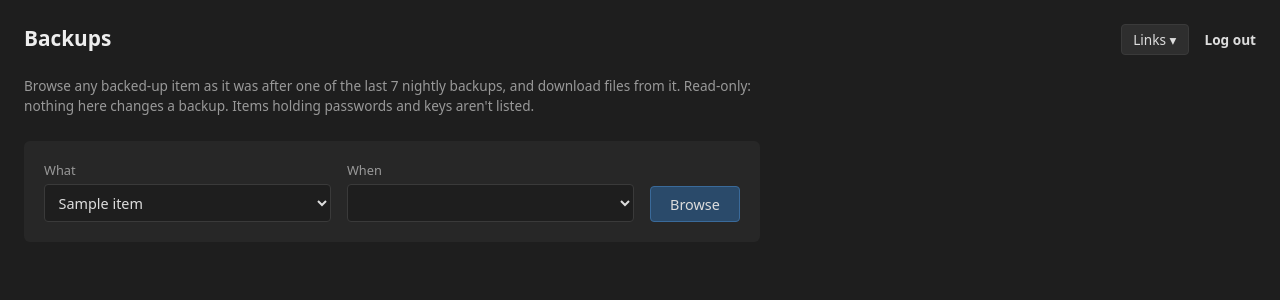
After one commit to cholten99/daves-server-dashboard, a Flask app: template app/templates/backups.html in a window 1280 px wide. The commit adds this page. Shown: the top 300 px of the page. Run offline with Flask 3, Linux system fonts and the light colour scheme; the template is opened without the code that fills it: most values are stand-ins (such as "Sample title", 1, 10 or a date in 2020); lists and menus that the app fills with data are empty.

Commit message:
Add Backups browser; replace forgeable cookie login with a signed session
/backups: pick a backup.yml item and a night (now, or any of the last 7),
browse it as it was then, search file names, download files. Read-only,
from HD1, using server-scripts' own history helpers. Credential items are
not listed. Added to the Links menu on the dashboard and projects pages.

Login was a fixed cookie value (dsd_auth=granted) that anyone could set,
and the password and secret key were hard-coded defaults in this public
repo -- not acceptable once the dashboard serves backed-up files. The
password and session key now come from /home/dave/secrets/, and login is
a signed Flask session.

Co-Authored-By: Claude Opus 5.5 <noreply@anthropic.com>

```diff
--- a/app/app.py
+++ b/app/app.py
@@ -1,5 +1,6 @@
 import gzip
 import glob
+import hmac
 import html as html_lib
 import http.cookiejar
 import json
@@ -15,14 +16,36 @@ from datetime import datetime, timedelta, timezone
 from html.parser import HTMLParser
 
 from guessit import guessit as _guessit
-from flask import Flask, request, redirect, url_for, render_template, make_response, jsonify
+from flask import (Flask, request, redirect, url_for, render_template, jsonify,
+                   send_file, session)
 
 app = Flask(__name__)
-app.secret_key = os.environ.get('SECRET_KEY', 'dsd-static-key-2026')
-
-PASSWORD    = os.environ.get('DASHBOARD_PASSWORD', 'watchingdaves2026')
-COOKIE_NAME = 'dsd_auth'
-COOKIE_VAL  = 'granted'
+
+# Overridable only so a test instance can run with throwaway values
+SECRETS_DIR = os.environ.get('DSD_SECRETS_DIR', '/home/dave/secrets')
+
+
+def _read_secret(name):
+    with open(os.path.join(SECRETS_DIR, name)) as f:
+        return f.read().strip()
+
+
+# Both used to be hard-coded defaults here, and this repo is public on GitHub,
+# so the password was readable by anyone -- and login was a fixed cookie value
+# (dsd_auth=granted) that anyone could set without the password at all.
+# Found 2026-10-22 when adding the Backups page, which serves backed-up files.
+# Now: the password and session-signing key live only in the secrets store,
+# and login is a signed Flask session that can't be forged without the key.
+app.secret_key = _read_secret('dashboard_secret_key')
+PASSWORD = _read_secret('dashboard_password')
+app.config.update(
+    PERMANENT_SESSION_LIFETIME=timedelta(days=30),
+    SESSION_COOKIE_HTTPONLY=True,
+    SESSION_COOKIE_SAMESITE='Lax',
+    # Only ever served over HTTPS (Cloudflare tunnel); DSD_INSECURE_COOKIES=1
+    # is for testing on 127.0.0.1 without it.
+    SESSION_COOKIE_SECURE=os.environ.get('DSD_INSECURE_COOKIES') != '1',
+)
 
 FINDINGS_LOG   = '/home/dave/projects/server-scripts/audit-findings.log'
 FINDINGS_ROTATED_GLOB = '/home/dave/projects/server-scripts/audit-findings.log.*.gz'
@@ -101,7 +124,7 @@ SEVERITY_RANK = {'CRITICAL': 3, 'HIGH': 2, 'MEDIUM': 1, 'LOW': 0}
 # ── Auth ──────────────────────────────────────────────────────────────────────
 
 def authed():
-    return request.cookies.get(COOKIE_NAME) == COOKIE_VAL
+    return session.get('authed') is True
 
 
 # ── Helpers ───────────────────────────────────────────────────────────────────
@@ -1293,6 +1316,169 @@ def build_dashboard():
     }
 
 
+# ── Backup browser ────────────────────────────────────────────────────────────
+#
+# Read-only view of any step-1 backup item (backup.yml) as it was after any
+# kept night's run, from HD1. Reuses server-scripts' own history helpers so
+# this can't drift from how backup.py writes history and restore.py reads it
+# (see BACKUP-HISTORY-PLAN.md there): a night's manifest says which files
+# existed; each one's version from that night is either still in the mirror
+# or in changes/<first later night that replaced or deleted it>/.
+
+SERVER_SCRIPTS_DIR = '/home/dave/projects/server-scripts'
+BACKUP_MANAGED_ROOT = '/mnt/portable1/managed/'
+BACKUP_KEEP_NIGHTS = 7
+# Items that are credentials rather than data: one web login away from every
+# key on the server is too close. restore.py still reaches them.
+BACKUP_HIDDEN_DESTS = {
+    '/mnt/portable1/managed/config/secrets/',
+    '/mnt/portable1/managed/config/ssh-backup/',
+    '/mnt/portable1/managed/config/cloudflared/',
+    '/mnt/portable1/managed/config/whatsapp-bot-auth/',
+}
+BACKUP_SEARCH_LIMIT = 500
+
+import sys as _sys
+if SERVER_SCRIPTS_DIR not in _sys.path:
+    _sys.path.insert(0, SERVER_SCRIPTS_DIR)
+import backup as _bk  # noqa: E402  (server-scripts' backup.py)
+
+_manifest_cache = {}
+
+
+def human_size(n):
+    if n is None or n < 0:
+        return '—'
+    for unit in ('B', 'KB', 'MB', 'GB'):
+        if n < 1024 or unit == 'GB':
+            return f'{n:.0f} {unit}' if unit == 'B' else f'{n:.1f} {unit}'
+        n /= 1024
+
+
+def backup_items():
+    """[(slug, action)] for every browsable step-1 item, in backup.yml order."""
+    import yaml
+    with open(os.path.join(SERVER_SCRIPTS_DIR, 'backup.yml')) as f:
+        actions = yaml.safe_load(f).get('actions', [])
+    items = []
+    for a in actions:
+        if (a.get('enabled') and a.get('history_dir') and a['type'] in ('rsync', 'rclone')
+                and a['destination'].startswith(BACKUP_MANAGED_ROOT)
+                and a['destination'] not in BACKUP_HIDDEN_DESTS):
+            items.append((_bk.manifest_path(a, 'x').rsplit('/', 1)[1][:-len('.tsv.gz')], a))
+    return items
+
+
+def backup_item_label(name):
+    """'Rclone Google Drive (Annie)' -> 'Google Drive: Annie', 'Rsync ~/scratch
+    to portable HD #1' -> '~/scratch': the job names describe the copy step,
+    the page only needs to say what was copied."""
+    m = re.fullmatch(r'Rclone Google Drive \((.+)\)', name)
+    if m:
+        return f'Google Drive: {m.group(1)}'
+    name = re.sub(r'^(Backup|Rsync|Copy) ', '', name)
+    name = re.sub(r' to portable HD #1$', '', name)
+    first = name.split(' ', 1)[0]
+    # Capitalise 'alobear', but leave deliberate casing like 'qBittorrent'
+    if first.islower():
+        name = name[:1].upper() + name[1:]
+    return name
+
+
+def backup_item(slug):
+    return next((a for s, a in backup_items() if s == slug), None)
+
+
+def backup_nights(action):
+    """Nights (newest first) that have a manifest for this item, i.e. can be
+    browsed, limited to the kept window."""
+    nights = _bk.list_nights('local', _bk.history_root(action))
+    have = [n for n in nights if os.path.exists(_bk.manifest_path(action, n))]
+    return list(reversed(have))[:BACKUP_KEEP_NIGHTS]
+
+
+def _night_manifest(action, night):
+    key = (action['name'], night)
+    if key not in _manifest_cache:
+        if len(_manifest_cache) > 20:
+            _manifest_cache.clear()
+        _manifest_cache[key] = _bk.read_manifest(action, night)
+    return _manifest_cache[key]
+
+
+def _clean_rel(rel):
+    """Normalise a user-supplied relative path; None if it tries to escape."""
+    rel = (rel or '').strip('/')
+    parts = [p for p in rel.split('/') if p not in ('', '.')]
+    if any(p == '..' for p in parts):
+        return None
+    return '/'.join(parts)
+
+
+def backup_listing(action, night, rel):
+    """(folders, files) directly inside rel as of night ('now' for the live
+    mirror). folders: [name]; files: [(name, size)]. None if rel isn't a
+    folder that existed then."""
+    if night == 'now':
+        base = os.path.join(action['destination'], rel)
+        if not os.path.isdir(base):
+            # An item added to backup.yml has no folder until its first run
+            return ([], []) if not rel else None
+        folders, files = [], []
+        for e in os.scandir(base):
+            if e.is_dir(follow_symlinks=False):
+                folders.append(e.name)
+            elif e.is_file(follow_symlinks=False):
+                files.append((e.name, e.stat(follow_symlinks=False).st_size))
+        return sorted(folders, key=str.lower), sorted(files, key=lambda f: f[0].lower())
+    manifest = _night_manifest(action, night)
+    if manifest is None:
+        return None
+    prefix = rel + '/' if rel else ''
+    folders, files = set(), []
+    for path, size in manifest.items():
+        if not path.startswith(prefix):
+            continue
+        rest = path[len(prefix):]
+        if '/' in rest:
+            folders.add(rest.split('/', 1)[0])
+        else:
+            files.append((rest, size))
+    if rel and not folders and not files:
+        return None
+    return sorted(folders, key=str.lower), sorted(files, key=lambda f: f[0].lower())
+
+
+def backup_search(action, night, query):
+    """[(relpath, size)] whose file name contains query (case-insensitive)."""
+    q = query.lower()
+    if night == 'now':
+        rows = ((p, s) for p, s, _ in _bk.list_files('local', action['destination']))
+    else:
+        rows = (_night_manifest(action, night) or {}).items()
+    hits = [(p, s) for p, s in rows if q in os.path.basename(p).lower()]
+    return sorted(hits, key=lambda h: h[0].lower())[:BACKUP_SEARCH_LIMIT]
+
+
+def backup_locate(action, night, rel):
+    """Absolute path on HD1 holding rel as it was after night, or None."""
+    candidates = []
+    if night != 'now':
+        manifest = _night_manifest(action, night)
+        if manifest is None or rel not in manifest:
+            return None
+        tmpl = _bk.history_template(action)
+        for n in _bk.list_nights('local', _bk.history_root(action)):
+            if n > night:
+                candidates.append((os.path.join(tmpl.replace('{date}', n), rel), tmpl.replace('{date}', n)))
+    candidates.append((os.path.join(action['destination'], rel), action['destination']))
+    for path, root in candidates:
+        # realpath on both sides: a symlink in a backup must not lead out of it
+        if os.path.isfile(path) and os.path.realpath(path).startswith(os.path.realpath(root) + os.sep):
+            return path
+    return None
+
+
 # ── Routes ────────────────────────────────────────────────────────────────────
 
 @app.route('/')
@@ -1437,23 +1623,86 @@ def security_detail(when):
     return render_template('security_detail.html', not_found=False, **detail)
 
 
+def _backup_night_options(action):
+    """[(value, label)] for the 'when' drop-down: the live backup, then each
+    earlier kept night."""
+    today = datetime.now().date()
+    opts = [('now', 'Now (latest backup)')]
+    for n in backup_nights(action):
+        d = datetime.strptime(n, '%Y-%m-%d').date()
+        ago = (today - d).days
+        if ago <= 0:
+            continue
+        opts.append((n, f'{ago} day{"s" if ago != 1 else ""} ago ({d.strftime("%a %-d %b")})'))
+    return opts
+
+
+@app.route('/backups')
+def backups_page():
+    if not authed():
+        return redirect(url_for('login'))
+    items = [{'slug': s, 'name': backup_item_label(a['name']), 'nights': _backup_night_options(a)}
+             for s, a in backup_items()]
+    items.sort(key=lambda it: it['name'].lower())
+    return render_template('backups.html', items=items)
+
+
+@app.route('/backups/browse/<slug>/<night>/', defaults={'rel': ''})
+@app.route('/backups/browse/<slug>/<night>/<path:rel>')
+def backups_browse(slug, night, rel):
+    if not authed():
+        return redirect(url_for('login'))
+    action = backup_item(slug)
+    rel = _clean_rel(rel)
+    if action is None or rel is None or (night != 'now' and night not in backup_nights(action)):
+        return render_template('backup_browse.html', not_found=True, slug=slug, night=night), 404
+    label = dict(_backup_night_options(action)).get(night, night)
+    query = (request.args.get('q') or '').strip()
+    ctx = dict(not_found=False, slug=slug, night=night, night_label=label, item_name=action['name'],
+               rel=rel, crumbs=rel.split('/') if rel else [], query=query, human_size=human_size)
+    ctx['item_name'] = backup_item_label(action['name'])
+    if query:
+        return render_template('backup_browse.html', hits=backup_search(action, night, query), **ctx)
+    listing = backup_listing(action, night, rel)
+    if listing is None:
+        return render_template('backup_browse.html', **dict(ctx, not_found=True)), 404
+    folders, files = listing
+    return render_template('backup_browse.html', folders=folders, files=files, **ctx)
+
+
+@app.route('/backups/file/<slug>/<night>/<path:rel>')
+def backups_file(slug, night, rel):
+    if not authed():
+        return redirect(url_for('login'))
+    action = backup_item(slug)
+    rel = _clean_rel(rel)
+    if action is None or not rel or (night != 'now' and night not in backup_nights(action)):
+        return 'Not found', 404
+    path = backup_locate(action, night, rel)
+    if path is None:
+        # Possible for a file the Drive leg's --track-renames moved; HD1's own
+        # history has no renames, so this should be rare here
+        return 'That version of the file is no longer in the backup.', 404
+    return send_file(path, as_attachment=True, download_name=os.path.basename(rel))
+
+
 @app.route('/login', methods=['GET', 'POST'])
 def login():
     error = None
     if request.method == 'POST':
-        if request.form.get('password') == PASSWORD:
-            resp = make_response(redirect(url_for('index')))
-            resp.set_cookie(COOKIE_NAME, COOKIE_VAL, httponly=True, samesite='Lax')
-            return resp
+        if hmac.compare_digest(request.form.get('password', ''), PASSWORD):
+            session.clear()
+            session['authed'] = True
+            session.permanent = True
+            return redirect(url_for('index'))
         error = 'Wrong password.'
     return render_template('login.html', error=error)
 
 
 @app.route('/logout')
 def logout():
-    resp = make_response(redirect(url_for('login')))
-    resp.delete_cookie(COOKIE_NAME)
-    return resp
+    session.clear()
+    return redirect(url_for('login'))
 
 
 if __name__ == '__main__':
--- /dev/null
+++ b/app/templates/backups.html
@@ -0,0 +1,110 @@
+<!DOCTYPE html>
+<html lang="en">
+<head>
+  <meta charset="UTF-8">
+  <meta name="viewport" content="width=device-width, initial-scale=1.0">
+  <title>Backups</title>
+  <style>
+    *, *::before, *::after { box-sizing: border-box; margin: 0; padding: 0; }
+    body { font-family: system-ui, sans-serif; background: #1e1e1e; color: #c8c8c8; padding: 1.5rem; }
+    h1 { font-size: 1.3rem; color: #eee; margin-bottom: 1.5rem; }
+    .sub { color: #999; font-size: .85rem; margin-bottom: 1.5rem; max-width: 46rem; line-height: 1.5; }
+    .nav { float: right; font-size: .85rem; display: flex; align-items: center; gap: 1rem; }
+    .nav a { color: #ddd; text-decoration: none; }
+    .nav a:hover { color: #fff; }
+    .nav-dropdown { position: relative; }
+    .nav-dropdown-toggle {
+      background: #2e2e2e; color: #ddd; border: 1px solid #3a3a3a; border-radius: 4px;
+      cursor: pointer; font-size: .85rem; padding: .3rem .7rem; font-family: inherit;
+    }
+    .nav-dropdown-toggle:hover { background: #363636; border-color: #555; }
+    .nav-dropdown-menu {
+      display: none; flex-direction: column; gap: .1rem;
+      position: absolute; top: 100%; right: 0; margin-top: .3rem;
+      background: #272727; border: 1px solid #3a3a3a; border-radius: 6px;
+      min-width: 170px; padding: .3rem; z-index: 10;
+    }
+    .nav-dropdown-menu.open { display: flex; }
+    .nav-dropdown-menu a { padding: .4rem .6rem; border-radius: 4px; white-space: nowrap; }
+    .nav-dropdown-menu a:hover { background: #333; color: #fff; }
+    form.pick {
+      background: #272727; border-radius: 6px; padding: 1.25rem; display: flex; flex-wrap: wrap;
+      gap: 1rem; align-items: flex-end; max-width: 46rem;
+    }
+    label { display: flex; flex-direction: column; gap: .35rem; font-size: .8rem; color: #999; flex: 1 1 14rem; }
+    select, button.go {
+      background: #1e1e1e; color: #ddd; border: 1px solid #3a3a3a; border-radius: 4px;
+      font: inherit; font-size: .9rem; padding: .45rem .6rem;
+    }
+    button.go { background: #2a4a6a; border-color: #3a6a9a; cursor: pointer; padding: .45rem 1.2rem; flex: 0 0 auto; }
+    button.go:hover { background: #335a80; }
+  </style>
+</head>
+<body>
+  <h1>Backups
+    <span class="nav">
+      <div class="nav-dropdown">
+        <button class="nav-dropdown-toggle" type="button">Links &#9662;</button>
+        <div class="nav-dropdown-menu">
+          <a href="/">Dashboard</a>
+          <a href="/projects">Projects board</a>
+          <a href="/backups">Backups</a>
+          <a href="https://media-resize.bowsy.co.uk" target="_blank">Media Resize board</a>
+          <a href="https://jellyfin.bowsy.co.uk" target="_blank">Jellyfin</a>
+          <a href="https://sonarr.bowsy.co.uk" target="_blank">Sonarr</a>
+          <a href="https://radarr.bowsy.co.uk" target="_blank">Radarr</a>
+          <a href="https://prowlarr.bowsy.co.uk" target="_blank">Prowlarr</a>
+          <a href="https://qbittorrent.bowsy.co.uk" target="_blank">qBittorrent</a>
+        </div>
+      </div>
+      <a href="/logout">Log out</a>
+    </span>
+  </h1>
+
+  <p class="sub">Browse any backed-up item as it was after one of the last 7 nightly backups, and download files from it. Read-only: nothing here changes a backup. Items holding passwords and keys aren't listed.</p>
+
+  {% if items %}
+  <form class="pick" id="pick">
+    <label>What
+      <select id="item">
+        {% for it in items %}<option value="{{ it.slug }}">{{ it.name }}</option>{% endfor %}
+      </select>
+    </label>
+    <label>When
+      <select id="night"></select>
+    </label>
+    <button class="go" type="submit">Browse</button>
+  </form>
+  {% else %}
+  <p class="sub">No backup items have history yet.</p>
+  {% endif %}
+
+<script>
+const NIGHTS = {{ items | tojson }}.reduce((m, it) => (m[it.slug] = it.nights, m), {});
+const item = document.getElementById('item'), night = document.getElementById('night');
+function fillNights() {
+  night.innerHTML = '';
+  for (const [value, label] of NIGHTS[item.value] || []) {
+    night.add(new Option(label, value));
+  }
+}
+if (item) {
+  item.addEventListener('change', fillNights);
+  fillNights();
+  document.getElementById('pick').addEventListener('submit', (e) => {
+    e.preventDefault();
+    location.href = `/backups/browse/${encodeURIComponent(item.value)}/${encodeURIComponent(night.value)}/`;
+  });
+}
+document.querySelectorAll('.nav-dropdown-toggle').forEach(btn => {
+  btn.addEventListener('click', (e) => {
+    e.stopPropagation();
+    btn.nextElementSibling.classList.toggle('open');
+  });
+});
+document.addEventListener('click', () => {
+  document.querySelectorAll('.nav-dropdown-menu.open').forEach(m => m.classList.remove('open'));
+});
+</script>
+</body>
+</html>
--- a/app/templates/index.html
+++ b/app/templates/index.html
@@ -81,6 +81,7 @@
         <div class="nav-dropdown-menu">
           <a href="/">Dashboard</a>
           <a href="/projects">Projects board</a>
+          <a href="/backups">Backups</a>
           <a href="https://media-resize.bowsy.co.uk" target="_blank">Media Resize board</a>
           <a href="https://jellyfin.bowsy.co.uk" target="_blank">Jellyfin</a>
           <a href="https://sonarr.bowsy.co.uk" target="_blank">Sonarr</a>
--- a/app/templates/projects.html
+++ b/app/templates/projects.html
@@ -147,6 +147,7 @@
         <div class="nav-dropdown-menu">
           <a href="/">Dashboard</a>
           <a href="/projects">Projects board</a>
+          <a href="/backups">Backups</a>
           <a href="https://media-resize.bowsy.co.uk" target="_blank">Media Resize board</a>
           <a href="https://jellyfin.bowsy.co.uk" target="_blank">Jellyfin</a>
           <a href="https://sonarr.bowsy.co.uk" target="_blank">Sonarr</a>
--- a/requirements.txt
+++ b/requirements.txt
@@ -6,5 +6,6 @@ gunicorn==26.0.0
 itsdangerous==2.2.0
 Jinja2==3.1.6
 MarkupSafe==3.0.3
+PyYAML==6.0.3
 rebulk==6.0.1
 Werkzeug==3.1.8
```
Also changed, not shown: ARCHITECTURE.md (+16 -1 lines), app/templates/backup_browse.html (added, +86 -0 lines).
